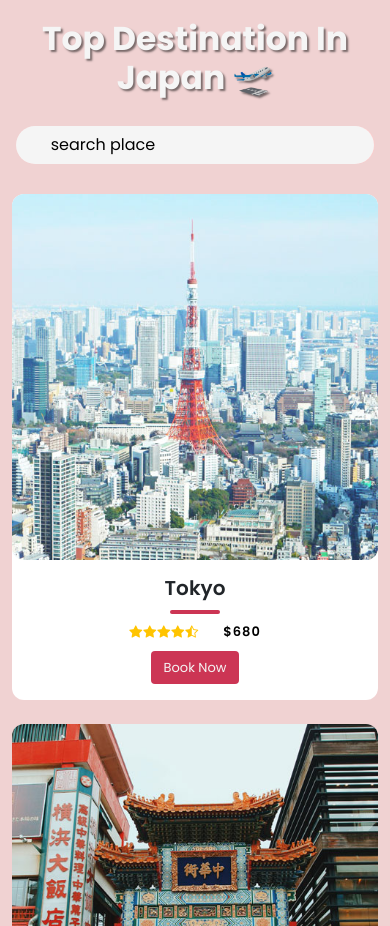
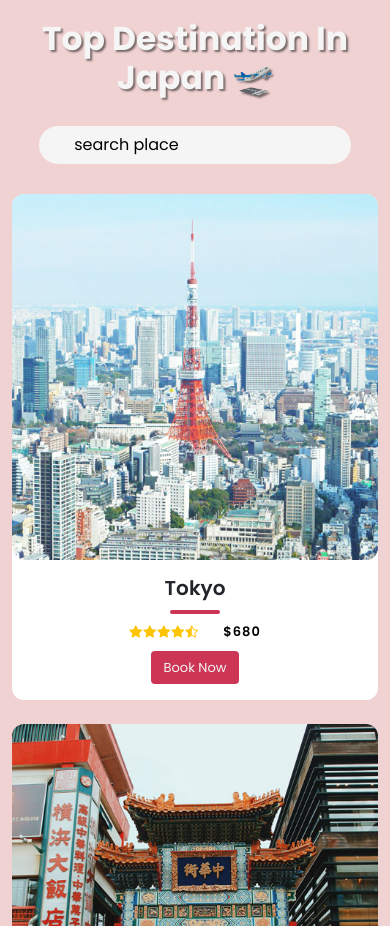
Before and after one commit to andreasmaiken25/andreastravel, a plain HTML site: page index.html in a window 390 px wide. Shown: the part 5440-6366 px from the top of the page. Drawn offline with nearby package versions, Linux system fonts and the light colour scheme.

Commit message:
benerin responsive ke-4

```diff
--- a/css/style.css
+++ b/css/style.css
@@ -533,7 +533,7 @@ section {
 
 .search-bar {
   width: 98%;
-  max-width: 450px;
+  max-width: 445px;
   background: whitesmoke;
   display: flex;
   border-radius: 60px;
--- a/index.html
+++ b/index.html
@@ -188,10 +188,12 @@
         <div class="row">
           <div class="col">
             <h1 class="judul-12">Top Destination In Japan <span>🛫</span></h1>
-            <div class="search">
-              <form class="search-bar">
-                <input type="text" placeholder="search place" id="search-box" />
-              </form>
+            <div class="container">
+              <div class="search">
+                <form class="search-bar">
+                  <input type="text" placeholder="search place" id="search-box" />
+                </form>
+              </div>
             </div>
           </div>
         </div>
```
